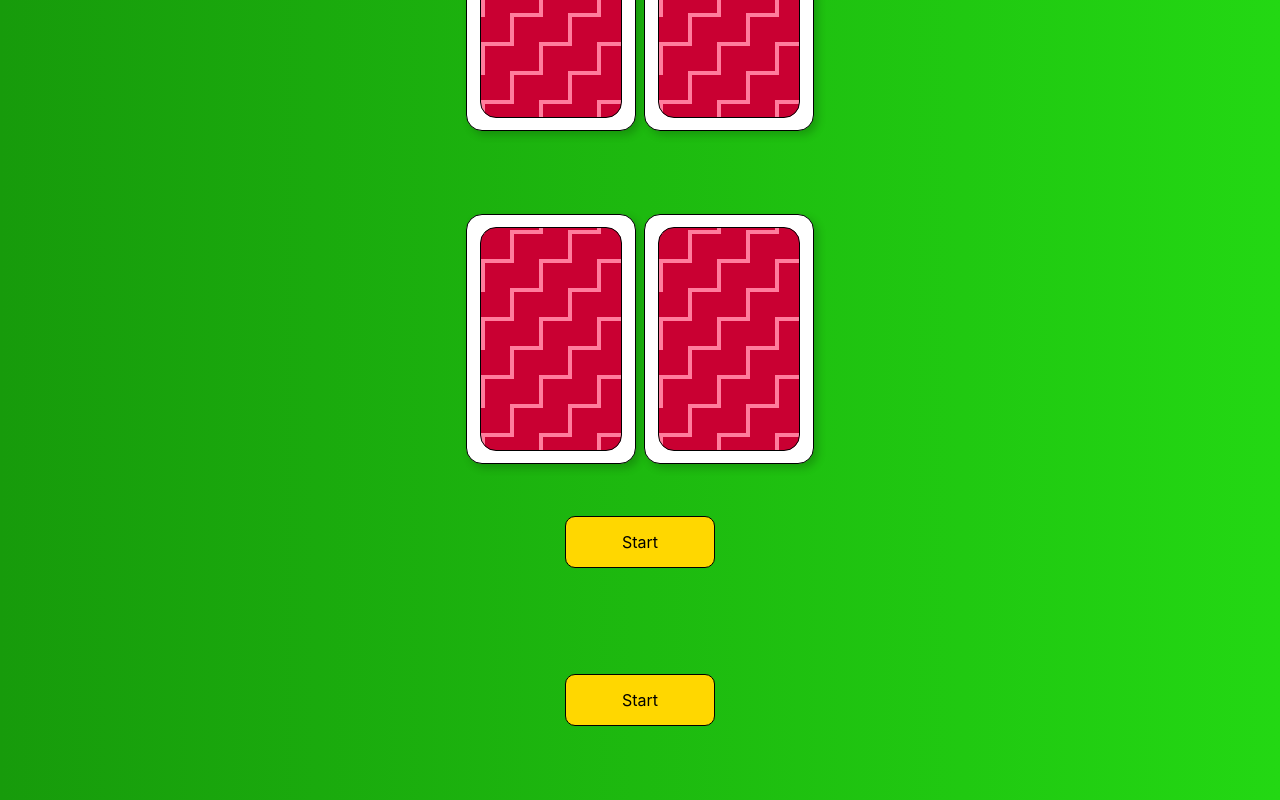
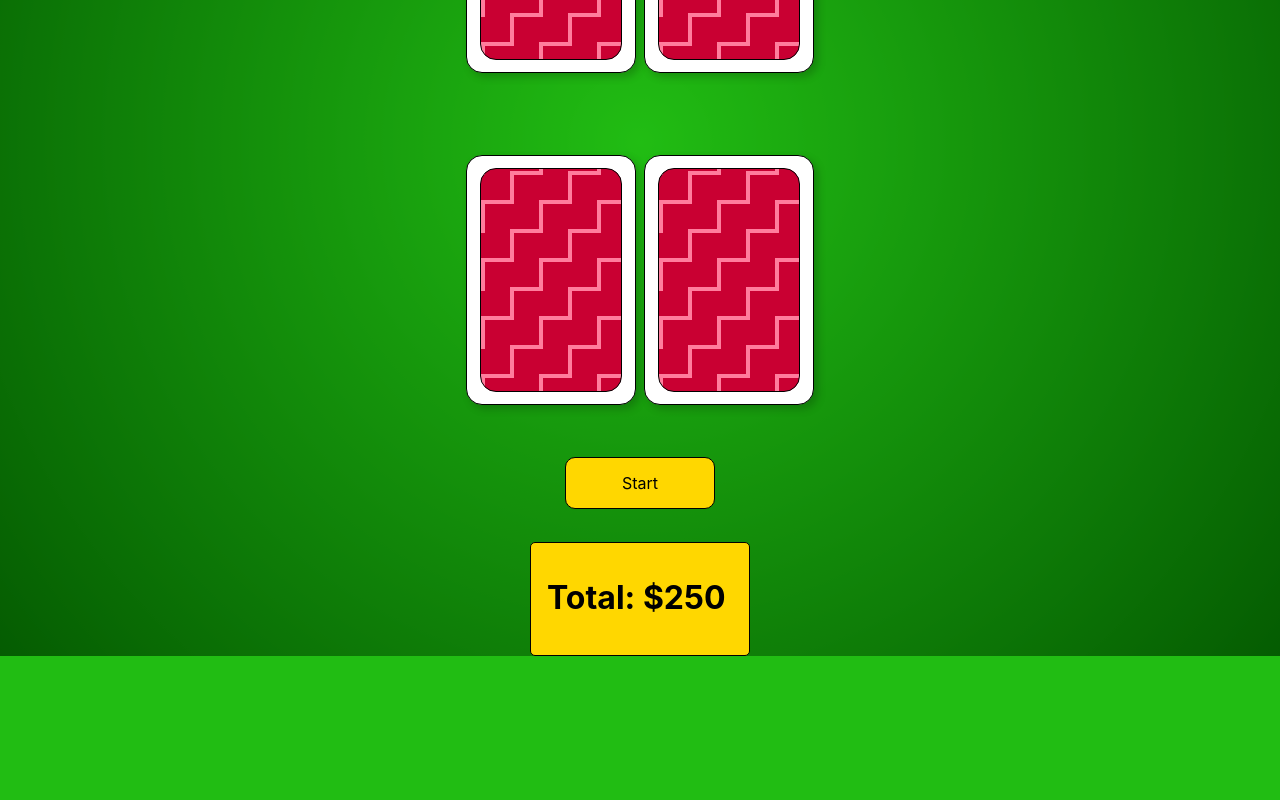
Before and after one commit to ctran20/BlackJack, a React (Create React App) app: page / in a window 1280 px wide. Shown: the part 372-1172 px from the top of the page. After the commit the page ends 1028 px from the top, so only its background shows below. Built offline with nearby package versions, Linux system fonts and the light colour scheme.

Commit message:
Set bet and total

```diff
--- a/src/App.css
+++ b/src/App.css
@@ -5,9 +5,9 @@
 
 .bank {
   display: flex;
-  height: 200px;
+  border-color: white;
+  border: 1px;
   justify-content: center;
-  align-items: center;
 }
 
 button {
--- a/src/App.js
+++ b/src/App.js
@@ -10,6 +10,7 @@
   MENU,
   STAND,
   POST,
+  BET,
 } from './constants/CardInfo';
 import 'tachyons';
 import './App.css';
@@ -41,6 +42,14 @@
   const [title, setTitle] = useState('');
   const [playerScore, setPlayerScore] = useState(0);
   const [dealerScore, setDealerScore] = useState(0);
+  const [total, setTotal] = useState(250);
+  const [bet, setBet] = useState(150);
+
+  const Bet = () => {
+    setGameState(BET);
+  };
+
+  const addChip = () => {};
 
   const Hit = () => {
     const newCards = {
@@ -107,6 +116,7 @@
 
   const Stand = () => {
     setGameState(STAND);
+
     if (playerScore < dealerScore) {
       setTitle('You Lose!');
       setGameState(POST);
@@ -122,6 +132,9 @@
   };
 
   const StartGame = () => {
+    setTotal(total - bet);
+    setTitle(`$${bet}`);
+    setBet(0);
     setGameState(GAME);
     if (
       (playerCards[0].rank === 'A' &&
@@ -142,7 +155,7 @@
   return (
     <div>
       <div className="center">
-        <img style={{ width: 400 }} alt="logo" src={logo} />
+        <img style={{ width: 300 }} alt="logo" src={logo} />
       </div>
       <StarterCard cardList={dealerCards} gameState={gameState} dealer={true} />
       <div className="center">
@@ -164,16 +177,16 @@
           Result={DealerHit}
         />
       </div>
-      <div className="bank br1">
-        <Buttons
-          Hit={Hit}
-          Stand={Stand}
-          gameState={gameState}
-          setGameState={setGameState}
-          StartGame={StartGame}
-          Reset={Reset}
-          Result={DealerHit}
-        />
+      <div className="bank">
+        <div
+          style={{
+            width: 220,
+            borderRadius: 5,
+          }}
+          className="pa3 ba b--black bg-yellow"
+        >
+          <h1>{`Total: $${total}`}</h1>
+        </div>
       </div>
       {/* <div className="center">
         <h1>Dealer: {dealerScore}</h1>
--- a/src/constants/CardInfo.js
+++ b/src/constants/CardInfo.js
@@ -2,6 +2,7 @@
 export const GAME = 'GAME';
 export const STAND = 'STAND';
 export const POST = 'POST';
+export const BET = 'BET';
 
 export const Suits = ['♠', '♥', '♦', '♣'];
 
--- a/src/index.css
+++ b/src/index.css
@@ -5,7 +5,19 @@
     sans-serif;
   -webkit-font-smoothing: antialiased;
   -moz-osx-font-smoothing: grayscale;
-  background: linear-gradient(to right, rgb(23, 155, 11), rgb(35, 216, 19));
+
+  background-color: rgb(33, 189, 19);
+  opacity: 1;
+  background-image: radial-gradient(circle at center center, #ffffff, #247c14),
+    repeating-radial-gradient(
+      circle at center center,
+      #ffffff,
+      #ffffff,
+      15px,
+      transparent 30px,
+      transparent 15px
+    );
+  background-blend-mode: multiply;
 }
 
 code {
```
